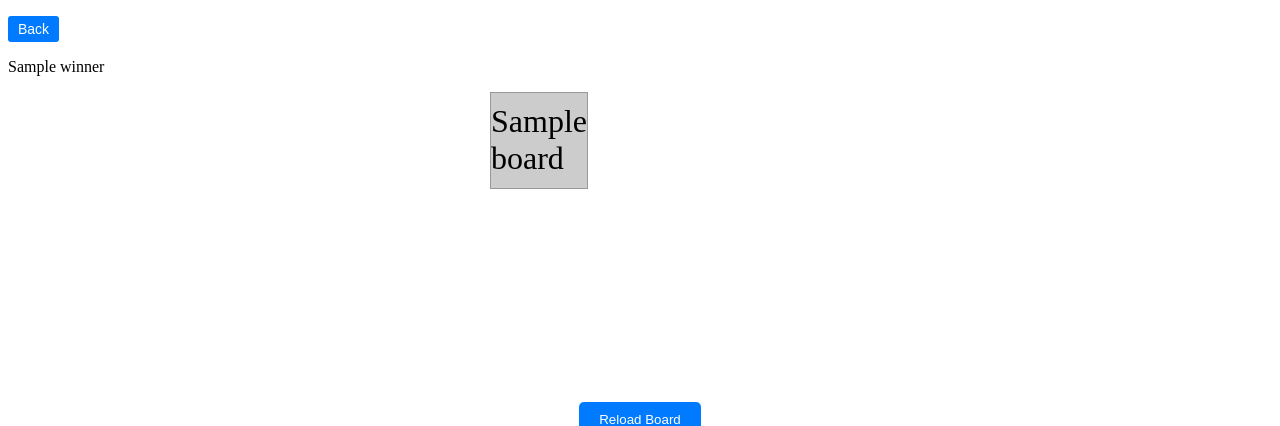
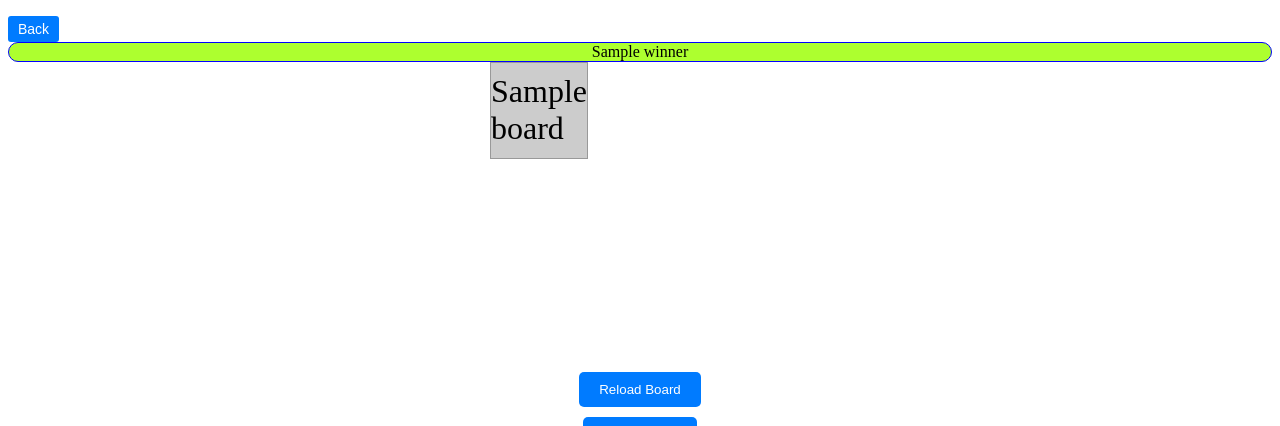
Before and after one commit to robmkrtchyan/VirtuosoPlus, a Flask app: template templates/tictactoe.html in a window 1280 px wide. Shown: the top 426 px of the page. Run offline with Flask 3, Linux system fonts and the light colour scheme; the template is opened without the code that fills it: most values are stand-ins (such as "Sample title", 1, 10 or a date in 2020); some libraries are stand-ins or nearby versions.

Commit message:
xiknolik chi ashxatum nooo

```diff
--- a/games/TicTacToe/TicTacToe.py
+++ b/games/TicTacToe/TicTacToe.py
@@ -41,6 +41,7 @@ class TicTacToe:
 
 
     '''texerov petq a poxes u naxuya all()?'''
+    '''xuyevo xi em grel all(), ape ba css vor grelem xi ches nayel?'''
     def check_winner(self):
         if (self.isWinner()==2):
             return "winner is player X"
--- a/templates/tictactoe.html
+++ b/templates/tictactoe.html
@@ -6,15 +6,15 @@
 <title>Tic Tac Toe</title>
 <!-- MEKEL ESIEM AVELACREL, PITI VOR SIRUN PATUHANIK BACER MEJ@ GRER OVA HAXTEL BAYC CHI ASHXATUM!!!
 <style>
-    .tex-with-lines {
+    .text-lines {
         font-family: Arial, sans-serif;
         font-size: 24px;
         line-height: 1.5;
-        position: relative;
+        position: bottom ;
         margin: 50px;
     }
 
-    .text-with-lines:after{
+    .text-lines:after{
         content: "";
         position: absolute;
         bottom: -10px;
@@ -24,8 +24,16 @@
         background-color: #395;
 
     }
-</style>
--->
+</style>-->
+
+<style>.porc {
+    border-radius: 40px;
+    background-color: greenyellow;
+    border: 1px solid blue;
+    height: -100px;
+    text-align: center;
+
+  }</style>
 <style>
     .board {
         display: grid;
@@ -93,18 +101,19 @@
         window.location.href = "/join";
     }
 </script>
-<div class="text-with-lines">
-    <!--inch a "text"y du tenc variable chunes poxancac.-->
-    <p>
-        {{winner}}
-    </p>
-</div>
+ <!--<div class="text-lines">
+   inch a "text"y du tenc variable chunes poxancac.
+
+    {{winner}}
+
+</div>-->
+<div class="porc">{{winner}}</div>
 <form id="ticTacToeForm" method="post" action="/room/{{room_info['code']}}/{{username}}">
     <input type="hidden" name="cellIndex" id="cellIndex">
 </form>
 <div class="board" id="board">
     {% for i in range(board|length) %}
-        <div class="cell" onclick="placeMarker({{ i }})">{{ board[i] }}</div>
+        <div class="cell" onclick="placeMarker({ i })">{{ board[i] }}</div>
     {% endfor %}
 </div>
 <button class="reload-button" onclick="reloadBoard()">Reload Board</button>
```
